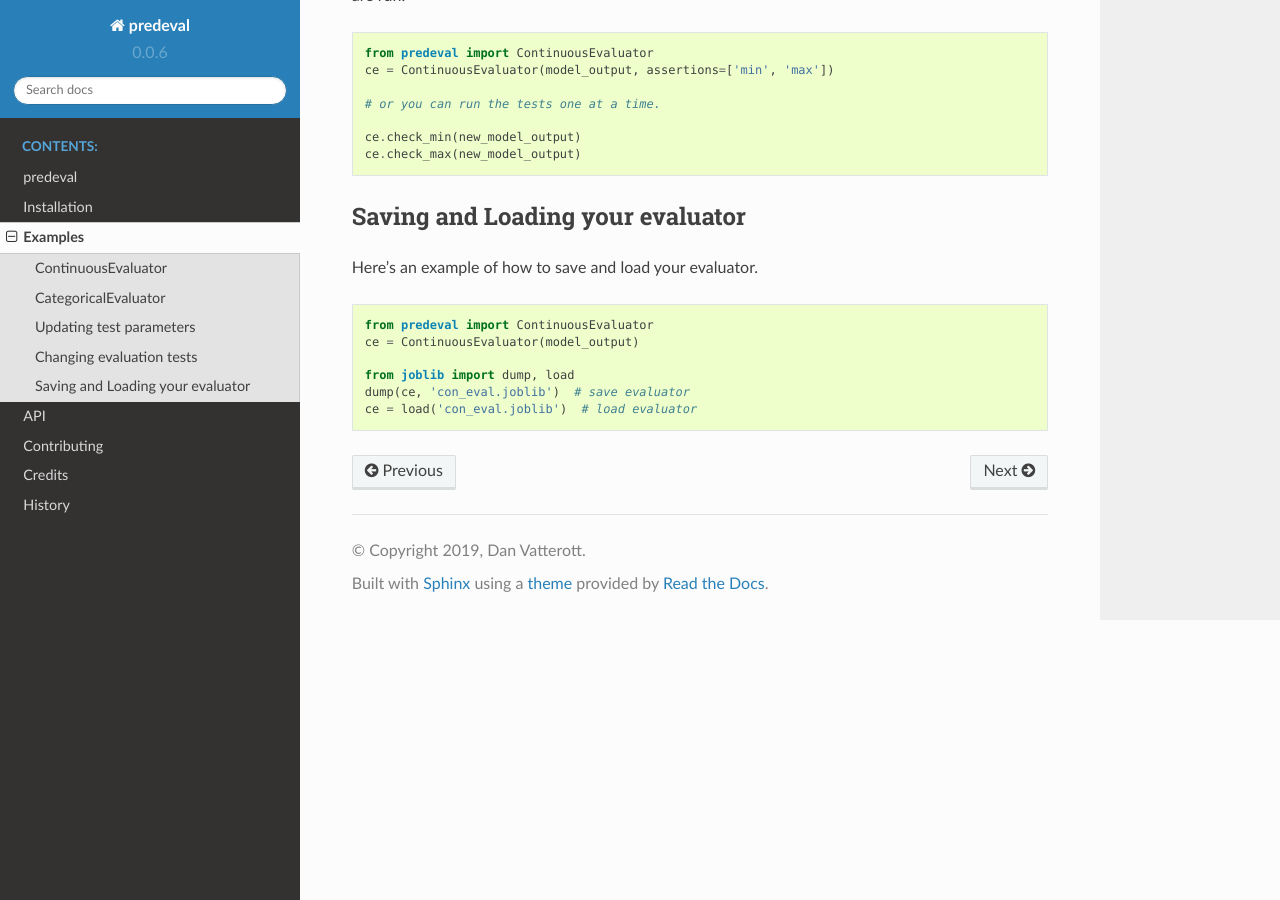
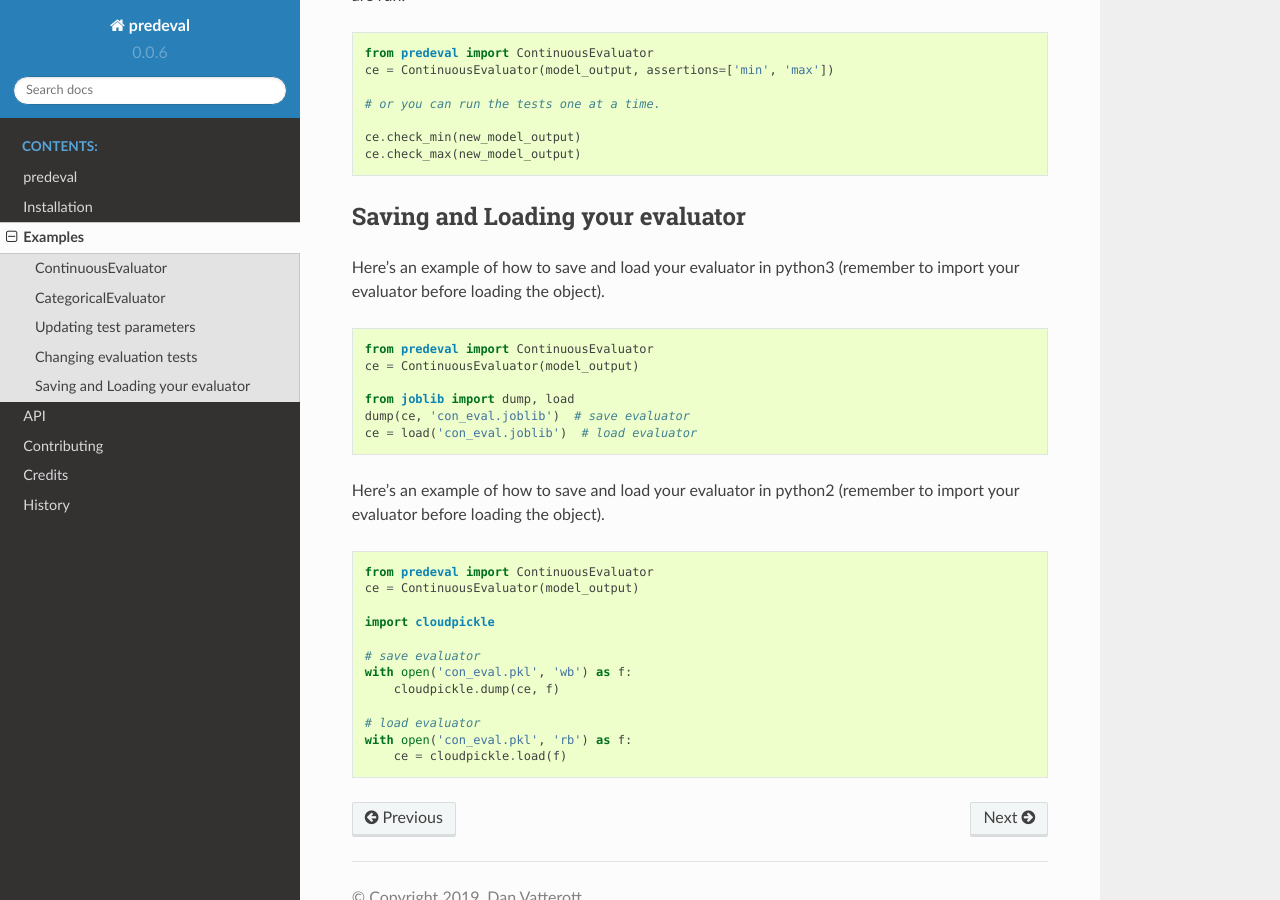
Before and after one commit to dvatterott/predeval, a Sphinx documentation site: the page built from docs/usage.rst, in a window 1280 px wide and 900 px high, scrolled down 3546 px. Built offline with Sphinx 7.4.7 and the Read the Docs theme 2.0.0, drawn with Linux system fonts in a browser that asks for light colours; some of the changed text lies outside the part shown.

Commit message:
adding cloud pickle for saving/loading in python2

```diff
--- a/docs/usage.rst
+++ b/docs/usage.rst
@@ -203,7 +203,7 @@ You might not want to run the entire test suite. Here's some examples of how to
 Saving and Loading your evaluator
 ========
 
-Here's an example of how to save and load your evaluator.
+Here's an example of how to save and load your evaluator in python3 (remember to import your evaluator before loading the object).
 
 .. code-block:: python3
 
@@ -213,3 +213,20 @@ Here's an example of how to save and load your evaluator.
     from joblib import dump, load
     dump(ce, 'con_eval.joblib')  # save evaluator
     ce = load('con_eval.joblib')  # load evaluator
+
+Here's an example of how to save and load your evaluator in python2 (remember to import your evaluator before loading the object).
+
+.. code-block:: python3
+
+    from predeval import ContinuousEvaluator
+    ce = ContinuousEvaluator(model_output)
+
+    import cloudpickle
+
+    # save evaluator
+    with open('con_eval.pkl', 'wb') as f:
+        cloudpickle.dump(ce, f)
+
+    # load evaluator
+    with open('con_eval.pkl', 'rb') as f:
+        ce = cloudpickle.load(f)
--- a/setup.py
+++ b/setup.py
@@ -11,7 +11,7 @@ with open('README.rst') as readme_file:
 with open('HISTORY.rst') as history_file:
     HISTORY = history_file.read()
 
-REQUIREMENTS = ['numpy>=1.9.0', 'scipy>=1.0.0', 'joblib>=0.9.2']
+REQUIREMENTS = ['numpy>=1.9.0', 'scipy>=1.0.0', 'joblib>=0.9.2', 'cloudpickle']
 
 SETUP_REQUIREMENTS = ['pytest-runner', ]
 
```
Also changed, not shown: other parts of docs/usage.rst (+2 -2 lines).
